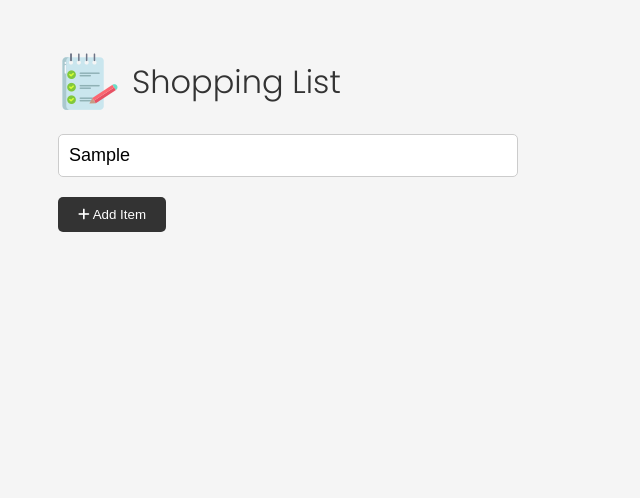
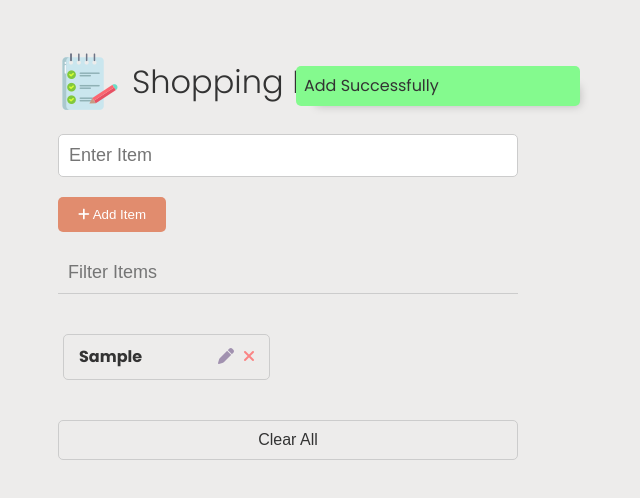
Before and after one commit to arbabhsiddiqui/ShoppingList--js, a plain HTML site: page index.html in a window 1280 px wide. Both pictures are taken after typing "Sample" into the empty fields and a click on the button "Add Item". Shown: the whole page, without its empty margins (352-992 px from the left). Drawn offline with Linux system fonts and the light colour scheme.

Commit message:
fix issue and add notification panel

```diff
--- a/index.html
+++ b/index.html
@@ -30,6 +30,38 @@
   </head>
   <body>
     <div class="container">
+      <div class="notification-panel">
+        <div
+          id="addSuccess"
+          class="notice notice--success"
+        >
+          Add Successfully
+        </div>
+        <div
+          id="updateSuccess"
+          class="notice notice--success"
+        >
+          Update Successfully
+        </div>
+        <div
+          id="AlreadyWarning"
+          class="notice notice--warning"
+        >
+          Already Exists
+        </div>
+        <div
+          id="emptyWarning"
+          class="notice notice--warning"
+        >
+          Field can be empty
+        </div>
+        <div
+          id="errorDanger"
+          class="notice notice--danger"
+        >
+          Something Went Wrong
+        </div>
+      </div>
       <header>
         <img
           src="images/note.png"
--- a/js/main.js
+++ b/js/main.js
@@ -3,6 +3,12 @@ const txtItemInput = document.getElementById('item-input');
 const filter = document.getElementById('filter');
 const itemContainer = document.getElementById('item-list');
 const clearBtn = document.getElementById('clear');
+const notice = document.querySelectorAll('.notice');
+const alreadyExistNotice = document.getElementById('AlreadyWarning');
+const emptyNotice = document.getElementById('emptyWarning');
+const addNotice = document.getElementById('addSuccess');
+const updateNotice = document.getElementById('updateSuccess');
+const errorNotice = document.getElementById('errorDanger');
 const shoppingList = 'shoppingList';
 let valueBeforeUpdate = '';
 
@@ -13,6 +19,7 @@ const getListFromLocalStorage = () => {
 };
 
 const setItems = () => {
+  itemContainer.innerHTML = '';
   let items = getListFromLocalStorage();
   if (items) {
     items.map((item) => {
@@ -23,7 +30,6 @@ const setItems = () => {
 
 const AddItemToDom = (item) => {
   let li = document.createElement('li');
-  console.log(item.name);
   li.appendChild(document.createTextNode(item.name));
   li.classList.add('its');
 
@@ -33,7 +39,7 @@ const AddItemToDom = (item) => {
   div.classList.add('d-flex', 'gap');
 
   let deleteBtn = createDeleteButton(['remove-item', 'btn-link', 'text-red']);
-  let editBtn = createEditButton(['btn-link', 'edit-item']);
+  let editBtn = createEditButton(['btn-link', 'edit-item', 'text-secondary']);
 
   div.appendChild(editBtn);
   div.appendChild(deleteBtn);
@@ -71,16 +77,10 @@ const addItemToLocalStorage = (item) => {
   localStorage.setItem(shoppingList, JSON.stringify(lists));
 };
 
-const createItem = (e) => {
-  e.preventDefault();
-
-  if (txtItemInput.value === null || txtItemInput.value === '') {
-    alert('Please Enter Value');
-    return;
-  }
-
+const createItem = (inputValue) => {
+  // create object
   let itemObj = {
-    name: txtItemInput.value,
+    name: inputValue,
     isBuy: false,
   };
 
@@ -88,6 +88,8 @@ const createItem = (e) => {
   // add item to local storage
   addItemToLocalStorage(itemObj);
   txtItemInput.value = '';
+  addNotice.classList.add('show');
+  resetNotice();
   checkUi();
 };
 
@@ -136,8 +138,21 @@ const filterItems = (e) => {
   });
 };
 
+const checkDuplicate = (insertValue) => {
+  let list = getListFromLocalStorage();
+
+  list = list.filter(
+    (item) => item.name.toLowerCase() === insertValue.toLowerCase()
+  );
+
+  if (list.length > 0) {
+    return true;
+  } else {
+    return false;
+  }
+};
+
 const updateItemToDom = (updatedValue) => {
-  console.log('beforeUpdate', valueBeforeUpdate);
   let lists = getListFromLocalStorage();
   let updatedLists = lists.map((item) => {
     let { name, isBuy } = item;
@@ -148,6 +163,8 @@ const updateItemToDom = (updatedValue) => {
   });
   localStorage.setItem(shoppingList, JSON.stringify(updatedLists));
   itemContainer.innerHTML = '';
+  updateNotice.classList.add('show');
+  resetNotice();
   setItems();
   checkUi();
 };
@@ -158,18 +175,35 @@ const handelClear = () => {
   checkUi();
 };
 
+const resetNotice = () => {
+  setTimeout(() => {
+    notice.forEach((item) => {
+      if (item.classList.contains('show')) {
+        item.classList.remove('show');
+      }
+    });
+  }, 3000);
+};
+
 const handelSubmit = (e) => {
   e.preventDefault();
 
   if (txtItemInput.value === null || txtItemInput.value === '') {
-    alert('Please Enter Value');
+    emptyNotice.classList.add('show');
+    resetNotice();
+    return;
+  }
+
+  if (checkDuplicate(txtItemInput.value)) {
+    alreadyExistNotice.classList.add('show');
+    resetNotice();
     return;
   }
 
   let submitBtn = document.getElementById('submitBtn');
 
   if (submitBtn.textContent.trim() === 'Add Item') {
-    console.log('first');
+    createItem(txtItemInput.value);
   } else {
     updateItemToDom(txtItemInput.value);
   }
--- a/scss/style.scss
+++ b/scss/style.scss
@@ -8,16 +8,20 @@
 }
 
 :root {
-  --primary: #000;
-  --secondary: #000;
+  --primary: #e18c6e;
+  --secondary: #a191af;
   --accent: #000;
   --text: #333;
-  --text-light: #000;
-  --base: #f5f5f5;
+  --text-light: #ffffff;
+  --base: #edeceb;
   --black: #000;
   --white: #000;
+  --border-color: #ccc;
   --header-font: 'Poppins', sans-serif;
   --body-font: 'Poppins', sans-serif;
+  --success: rgb(132, 250, 142);
+  --warning: rgb(250, 248, 132);
+  --danger: rgb(250, 132, 132);
 }
 
 body {
@@ -41,13 +45,14 @@ header {
   max-width: 500px;
   margin: 30px auto;
   padding: 20px;
+  position: relative;
 }
 .form-input {
   width: 100%;
   font-size: 18px;
   margin-bottom: 20px;
   padding: 10px;
-  border: 1px solid #ccc;
+  border: 1px solid var(--border-color);
   border-radius: 5px;
   outline: none;
 }
@@ -58,25 +63,25 @@ header {
   margin-bottom: 20px;
   padding: 10px;
   border: none;
-  border-bottom: 1px solid #ccc;
+  border-bottom: 1px solid var(--border-color);
   background: transparent;
   outline: none;
 }
 .btn {
-  background-color: #333;
-  color: #fff;
+  background-color: var(--primary);
+  color: var(--text-light);
   border: none;
   border-radius: 5px;
   padding: 10px 20px;
   cursor: pointer;
   &:hover {
-    background-color: #444;
+    background-color: #bc765c;
   }
 }
 .btn-link {
   font-size: 16px;
   background-color: transparent;
-  color: #333;
+  color: var(--text);
   border: none;
   padding: 0;
   cursor: pointer;
@@ -86,17 +91,20 @@ header {
   width: 100%;
   font-size: 16px;
   background-color: transparent;
-  color: #333;
-  border: 1px solid #ccc;
+  color: var(--text);
+  border: 1px solid var(--border-color);
   border-radius: 5px;
   padding: 10px 20px;
   cursor: pointer;
   &:hover {
-    background-color: #f1f1f1;
+    background-color: rgba($color: var(--primary), $alpha: 0.5);
   }
 }
+.text-secondary {
+  color: var(--secondary);
+}
 .text-red {
-  color: red;
+  color: var(--danger);
 }
 .items {
   margin-top: 20px;
@@ -106,7 +114,7 @@ header {
     display: flex;
     justify-content: space-between;
     width: 45%;
-    border: 1px solid #ccc;
+    border: 1px solid var(--border-color);
     border-radius: 5px;
     padding: 10px 15px;
     margin: 0 5px 20px;
@@ -127,6 +135,35 @@ header {
 .gap {
   gap: 10px;
 }
-.bg-grey {
-  background: #c5ee7e;
+
+.notification-panel {
+  position: absolute;
+  right: 0;
+  width: 300px;
+  padding: 0.5rem;
+  right: -10%;
 }
+
+.notice {
+  background: var(--base);
+  padding: 0.5rem;
+  border-radius: 5px;
+  margin-block: 0.5rem;
+  display: none;
+  box-shadow: 10px 10px 10px -10px rgba(0, 0, 0, 0.208);
+
+  &.show {
+    display: block;
+  }
+
+  &--success {
+    background: var(--success);
+  }
+
+  &--warning {
+    background: var(--warning);
+  }
+  &--danger {
+    background: var(--danger);
+  }
+}
```
Also changed, not shown: scss/style.css, 1 other file.
